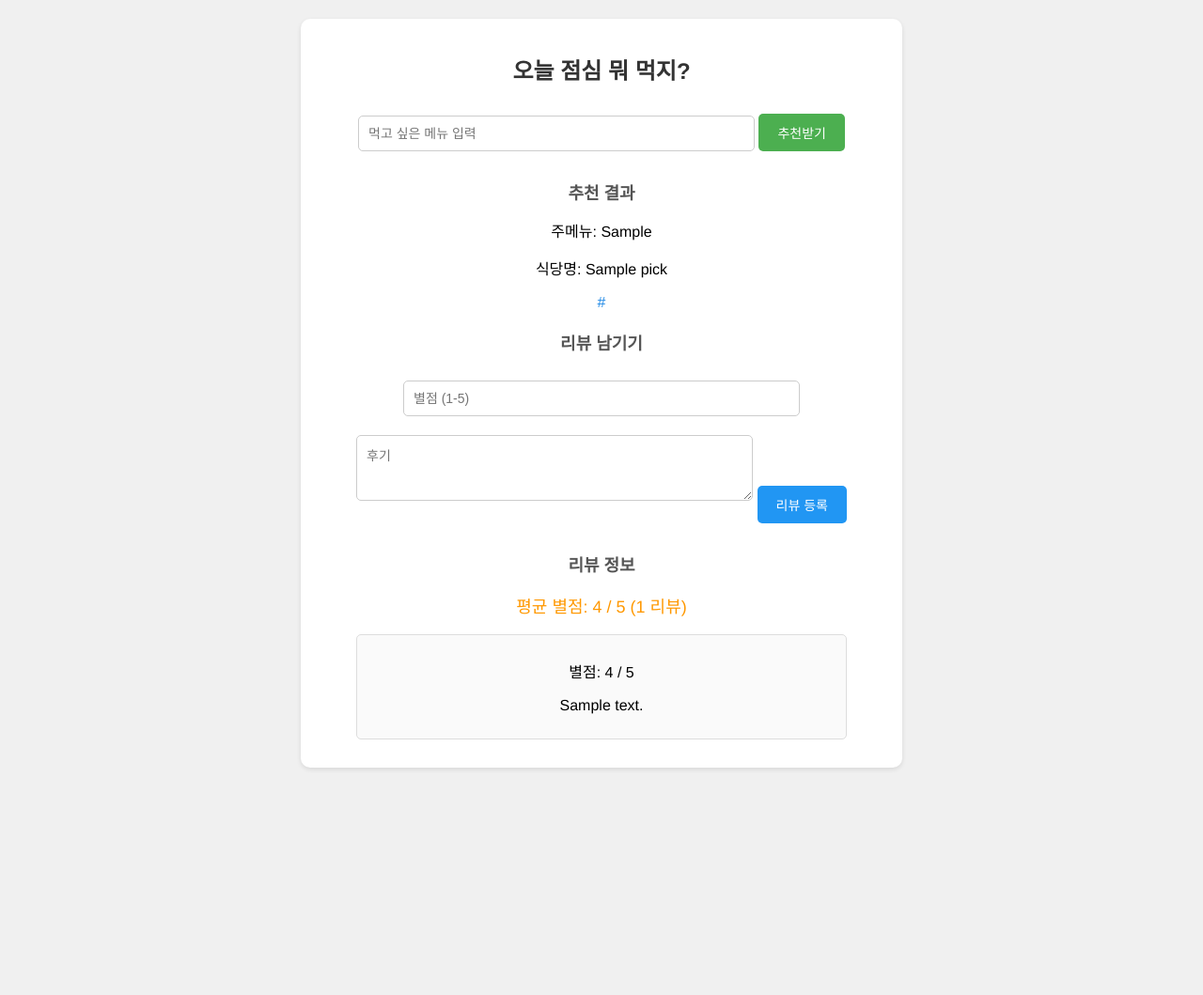
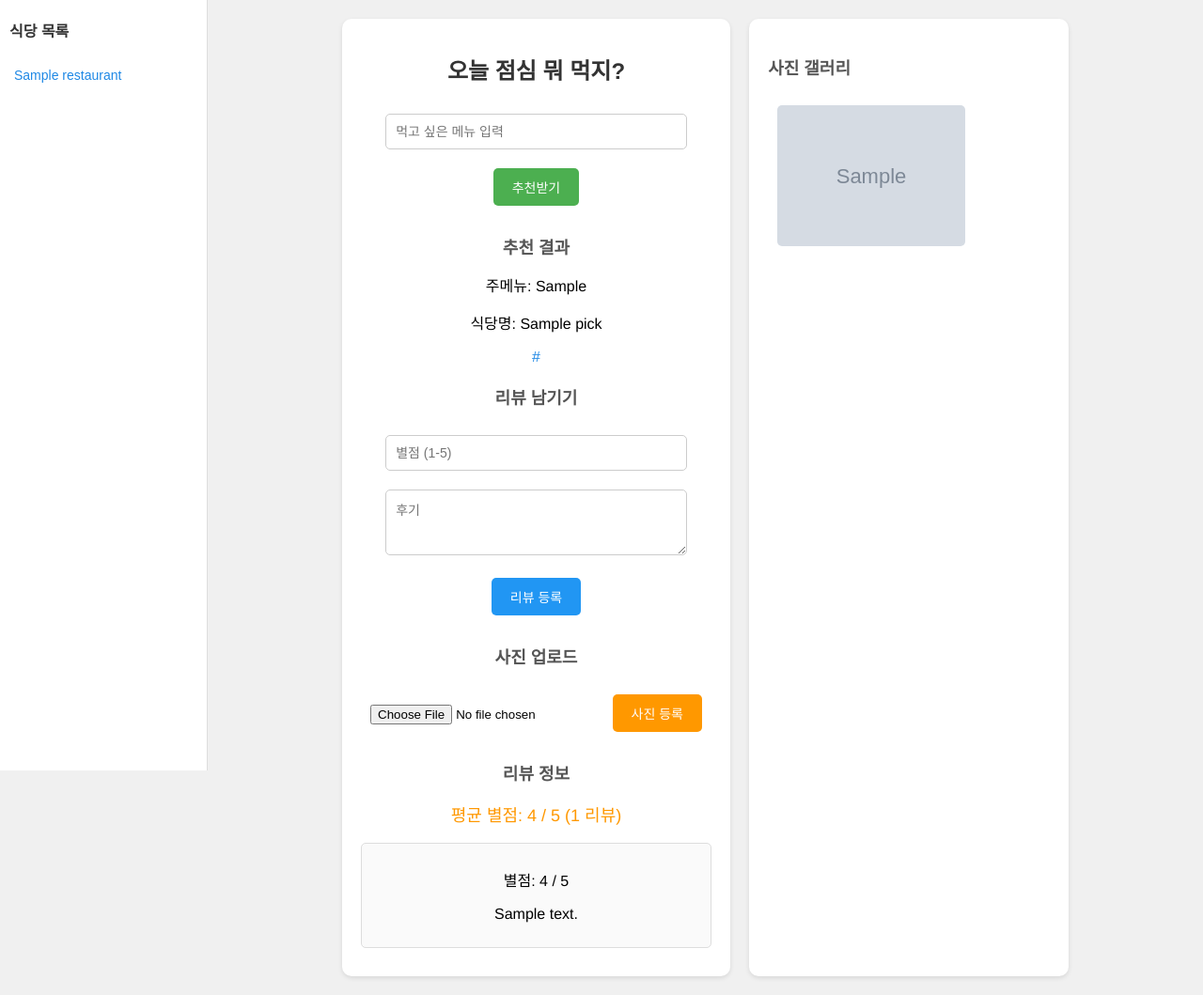
Before and after one commit to risen2aa/lunch-picker, a Flask app: template templates/index.html in a window 1280 px wide. Shown: the whole page at 94% size. Before the commit the page ends 819 px from the top, so only its background shows below. Run offline with Flask 3, Linux system fonts and the light colour scheme; the template is opened without the code that fills it: most values are stand-ins (such as "Sample title", 1, 10 or a date in 2020); grey boxes marked "Sample" are stand-in pictures.

Commit message:
Add files via upload

```diff
--- a/app.py
+++ b/app.py
@@ -1,11 +1,17 @@
-from flask import Flask, render_template, request, jsonify
+from flask import Flask, render_template, request, jsonify, send_from_directory
 import random
 import json
 import os
+from werkzeug.utils import secure_filename
 
 app = Flask(__name__)
 
-# 식당 데이터
+# 업로드 폴더 설정
+UPLOAD_FOLDER = 'static/uploads'
+app.config['UPLOAD_FOLDER'] = UPLOAD_FOLDER
+os.makedirs(UPLOAD_FOLDER, exist_ok=True)
+ALLOWED_EXTENSIONS = {'png', 'jpg', 'jpeg', 'gif'}
+
 restaurants = [
     {"main_menu": "닭갈비", "name": "구도로식당", "url": "https://naver.me/GvcTy4hQ"},
     {"main_menu": "한식", "name": "금슬", "url": "https://naver.me/GipBM8wO"},
@@ -52,6 +58,7 @@ restaurants = [
 ]
 
 REVIEW_FILE = "reviews.json"
+PHOTO_FILE = "photos.json"
 
 def load_reviews():
     if os.path.exists(REVIEW_FILE):
@@ -63,43 +70,83 @@ def save_reviews(reviews):
     with open(REVIEW_FILE, "w", encoding="utf-8") as f:
         json.dump(reviews, f, ensure_ascii=False, indent=4)
 
+def load_photos():
+    if os.path.exists(PHOTO_FILE):
+        with open(PHOTO_FILE, "r", encoding="utf-8") as f:
+            return json.load(f)
+    return {}
+
+def save_photos(photos):
+    with open(PHOTO_FILE, "w", encoding="utf-8") as f:
+        json.dump(photos, f, ensure_ascii=False, indent=4)
+
 def calculate_average_rating(reviews):
     if not reviews:
         return 0
     total = sum(int(r['rating']) for r in reviews)
     return round(total / len(reviews), 1)
 
+def allowed_file(filename):
+    return '.' in filename and filename.rsplit('.', 1)[1].lower() in ALLOWED_EXTENSIONS
+
 @app.route('/', methods=['GET', 'POST'])
 def index():
     pick = None
     reviews = []
     avg_rating = 0
+    photos = []
 
     if request.method == 'POST':
         # 추천받기
-        if 'preference' in request.form and 'rating' not in request.form:
+        if 'preference' in request.form and 'rating' not in request.form and 'photo_upload' not in request.form:
             preference = request.form.get('preference', '')
             filtered = [r for r in restaurants if preference in r["main_menu"] or not preference] or restaurants
             pick = random.choice(filtered)
-            reviews = load_reviews().get(pick['name'], [])
-            avg_rating = calculate_average_rating(reviews)
 
         # 리뷰 등록
         elif 'rating' in request.form and 'review' in request.form and 'restaurant' in request.form:
             restaurant = request.form['restaurant']
             rating = request.form['rating']
             review = request.form['review']
+            pick = next(r for r in restaurants if r['name'] == restaurant)
+
             if rating and review:
                 reviews_dict = load_reviews()
                 if restaurant not in reviews_dict:
                     reviews_dict[restaurant] = []
                 reviews_dict[restaurant].append({"rating": rating, "review": review})
                 save_reviews(reviews_dict)
+
+        # 사진 업로드
+        elif 'photo_upload' in request.form and 'restaurant' in request.form:
+            restaurant = request.form['restaurant']
             pick = next(r for r in restaurants if r['name'] == restaurant)
-            reviews = load_reviews().get(restaurant, [])
-            avg_rating = calculate_average_rating(reviews)
+            if 'photo' in request.files:
+                file = request.files['photo']
+                if file and allowed_file(file.filename):
+                    photos_dict = load_photos()
+                    if restaurant not in photos_dict:
+                        photos_dict[restaurant] = []
+                    filename = secure_filename(f"{restaurant}_{len(photos_dict[restaurant])}_{file.filename}")
+                    file.save(os.path.join(app.config['UPLOAD_FOLDER'], filename))
+                    photos_dict[restaurant].append(filename)
+                    save_photos(photos_dict)
 
-    return render_template('index.html', pick=pick, reviews=reviews, avg_rating=avg_rating)
+        # 식당 선택
+        elif 'restaurant' in request.form and 'rating' not in request.form and 'photo_upload' not in request.form:
+            restaurant = request.form['restaurant']
+            pick = next(r for r in restaurants if r['name'] == restaurant)
+
+    if pick:
+        reviews = load_reviews().get(pick['name'], [])
+        avg_rating = calculate_average_rating(reviews)
+        photos = load_photos().get(pick['name'], [])
+
+    return render_template('index.html', restaurants=restaurants, pick=pick, reviews=reviews, avg_rating=avg_rating, photos=photos)
+
+@app.route('/uploads/<filename>')
+def uploaded_file(filename):
+    return send_from_directory(app.config['UPLOAD_FOLDER'], filename)
 
 if __name__ == '__main__':
     app.run(debug=True, host='0.0.0.0', port=5000)
--- a/templates/index.html
+++ b/templates/index.html
@@ -4,24 +4,50 @@
     <title>점심 메뉴 추천기</title>
     <meta name="viewport" content="width=device-width, initial-scale=1.0">
     <style>
-        body { font-family: 'Helvetica', Arial, sans-serif; text-align: center; padding: 20px; background-color: #f0f0f0; margin: 0; }
+        body { font-family: 'Helvetica', Arial, sans-serif; margin: 0; background-color: #f0f0f0; display: flex; }
+        .sidebar { width: 200px; background: #fff; padding: 10px; border-right: 1px solid #ddd; overflow-y: auto; height: 100vh; }
+        .sidebar h2 { color: #333; font-size: 16px; margin: 10px 0; }
+        .sidebar ul { list-style: none; padding: 0; }
+        .sidebar li { margin: 2px 0; }
+        .sidebar form { margin: 0; }
+        .sidebar button { background: none; border: none; color: #1e88e5; text-align: left; width: 100%; padding: 2px 5px; cursor: pointer; font-size: 14px; }
+        .sidebar button:hover { text-decoration: underline; }
+        .main { flex-grow: 1; padding: 20px; display: flex; justify-content: center; }
+        .content { max-width: 600px; background: white; padding: 20px; border-radius: 10px; box-shadow: 0 2px 5px rgba(0,0,0,0.1); text-align: center; }
+        .photo-gallery { width: 300px; margin-left: 20px; background: white; padding: 20px; border-radius: 10px; box-shadow: 0 2px 5px rgba(0,0,0,0.1); }
         h1 { color: #333; font-size: 24px; margin-bottom: 20px; }
         h2, h3 { color: #555; font-size: 18px; }
-        .container { max-width: 600px; margin: 0 auto; background: white; padding: 20px; border-radius: 10px; box-shadow: 0 2px 5px rgba(0,0,0,0.1); }
         input[type="text"], input[type="number"], textarea { width: 80%; max-width: 400px; padding: 10px; margin: 10px 0; border: 1px solid #ccc; border-radius: 5px; font-size: 14px; }
         button { background-color: #4CAF50; color: white; padding: 10px 20px; border: none; border-radius: 5px; cursor: pointer; font-size: 14px; margin: 10px 0; }
         button:hover { background-color: #45a049; }
         .review-btn { background-color: #2196F3; }
         .review-btn:hover { background-color: #1e88e5; }
-        .result, .review-form, .reviews { margin-top: 20px; }
+        .photo-btn { background-color: #ff9800; }
+        .photo-btn:hover { background-color: #fb8c00; }
+        .result, .review-form, .reviews, .photos { margin-top: 20px; }
         .review { border: 1px solid #ddd; padding: 10px; margin: 10px 0; border-radius: 5px; background: #fafafa; max-width: 500px; margin-left: auto; margin-right: auto; }
+        .avg-rating { font-size: 18px; color: #ff9800; }
         a { color: #1e88e5; text-decoration: none; }
         a:hover { text-decoration: underline; }
-        .avg-rating { font-size: 18px; color: #ff9800; }
+        img { max-width: 200px; margin: 10px; border-radius: 5px; }
     </style>
 </head>
 <body>
-    <div class="container">
+    <div class="sidebar">
+        <h2>식당 목록</h2>
+        <ul>
+            {% for restaurant in restaurants %}
+                <li>
+                    <form method="POST">
+                        <input type="hidden" name="restaurant" value="{{ restaurant.name }}">
+                        <button type="submit">{{ restaurant.name }}</button>
+                    </form>
+                </li>
+            {% endfor %}
+        </ul>
+    </div>
+    <div class="main">
+        <div class="content">
             <h1>오늘 점심 뭐 먹지?</h1>
             <form method="POST">
                 <input type="text" name="preference" placeholder="먹고 싶은 메뉴 입력">
@@ -38,11 +64,21 @@
 
                 <div class="review-form">
                     <h3>리뷰 남기기</h3>
-                <form method="POST">
+                    <form method="POST" enctype="multipart/form-data">
                         <input type="hidden" name="restaurant" value="{{ pick.name }}">
                         <input type="number" name="rating" min="1" max="5" placeholder="별점 (1-5)" required>
                         <textarea name="review" placeholder="후기" rows="3" required></textarea>
                         <button type="submit" class="review-btn">리뷰 등록</button>
+                    </form>
+                </div>
+
+                <div class="review-form">
+                    <h3>사진 업로드</h3>
+                    <form method="POST" enctype="multipart/form-data">
+                        <input type="hidden" name="restaurant" value="{{ pick.name }}">
+                        <input type="hidden" name="photo_upload" value="true">
+                        <input type="file" name="photo" accept="image/*" required>
+                        <button type="submit" class="photo-btn">사진 등록</button>
                     </form>
                 </div>
 
@@ -62,5 +98,14 @@
                 </div>
             {% endif %}
         </div>
+        {% if pick and photos %}
+            <div class="photo-gallery">
+                <h3>사진 갤러리</h3>
+                {% for photo in photos %}
+                    <img src="{{ url_for('uploaded_file', filename=photo) }}" alt="식당 사진">
+                {% endfor %}
+            </div>
+        {% endif %}
+    </div>
 </body>
 </html>
```
Lines whose indentation alone changed are shown as unchanged.
